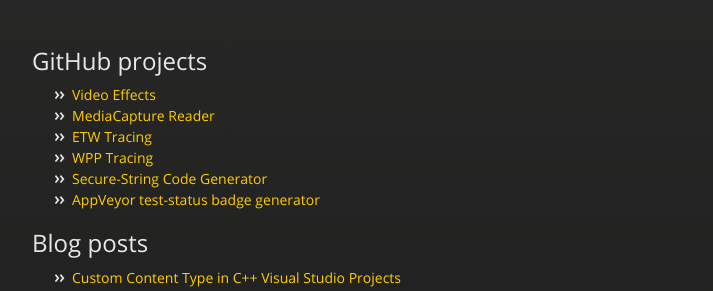
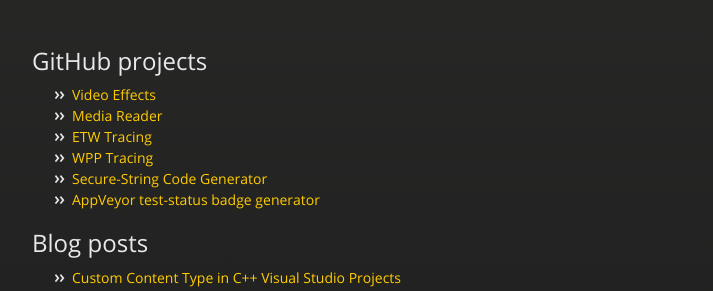
Before and after one commit to mmaitre314/mmaitre314.github.io, a Jekyll site: the page built from index.html, in a window 1280 px wide. Shown: the part 223-514 px from the top of the page, without its empty margins (283-996 px from the left). Built offline with Jekyll 4.4.1, drawn with Linux system fonts in a browser that asks for light colours; nearby versions of some CDN libraries.

Commit message:
Update MediaReader link

```diff
--- a/index.html
+++ b/index.html
@@ -38,7 +38,7 @@
               <a href="http://mmaitre314.github.io/VideoEffect/">Video Effects</a>
             </li>
             <li>
-              <a href="http://mmaitre314.github.io/MediaCaptureReader/">MediaCapture Reader</a>
+              <a href="http://mmaitre314.github.io/MediaReader/">Media Reader</a>
             </li>
             <li>
               <a href="http://mmaitre314.github.io/TraceEtw/">ETW Tracing</a>
```
